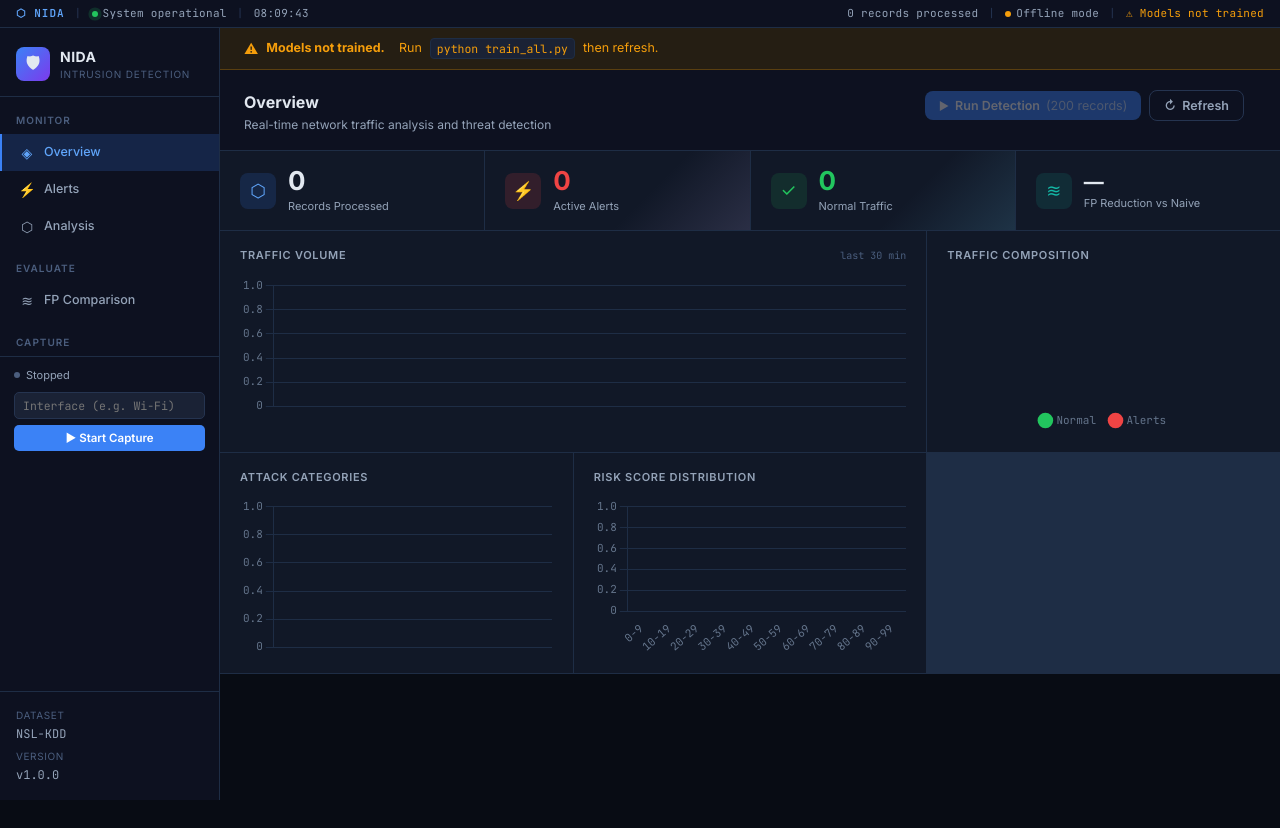
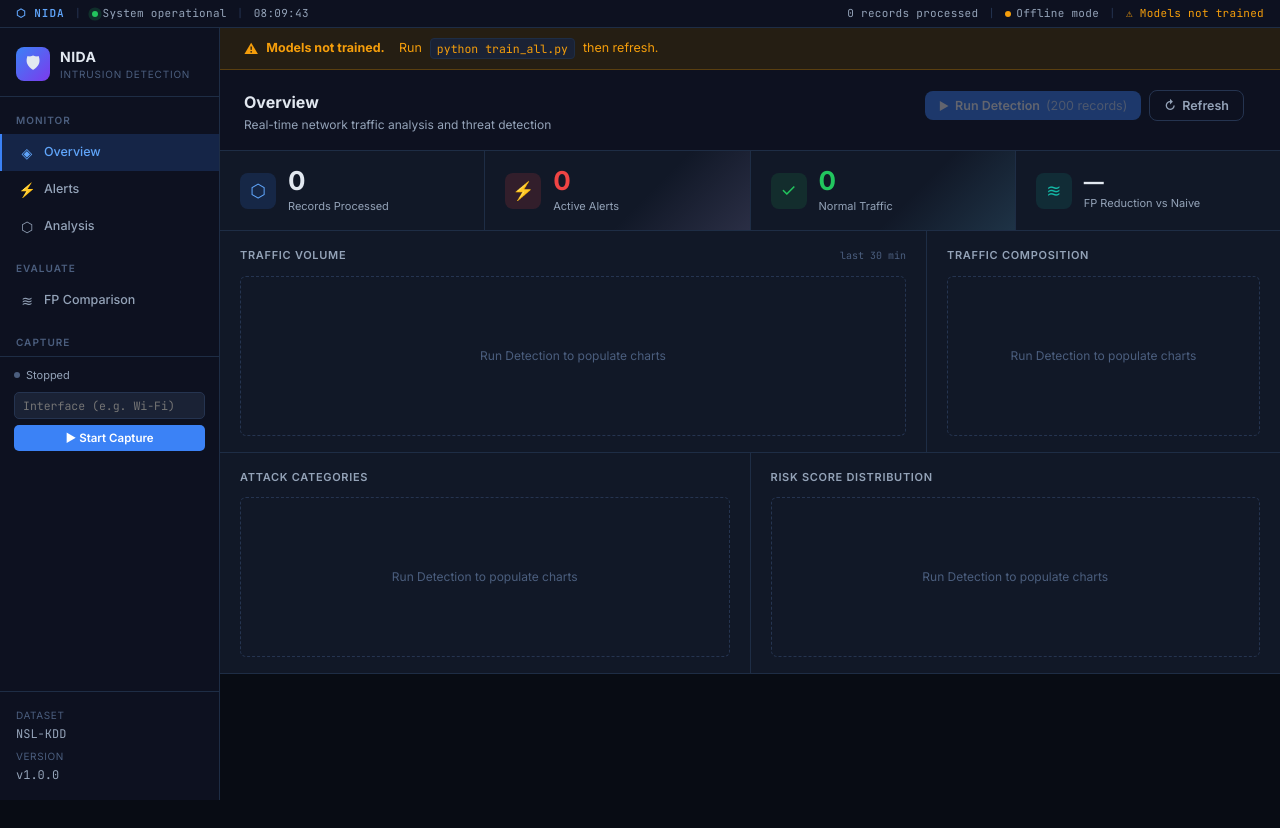
Before and after one commit to vikrammm24/ForgeAlumunusNetworkIntrusion, a Flask app: page / in a window 1280 px wide. Run offline with Flask 3, Linux system fonts and the light colour scheme; data that the repository does not hold is empty.

Commit message:
fix: chart grid layout (no phantom cell), KPI zeros, empty-state placeholders

```diff
--- a/static/css/style.css
+++ b/static/css/style.css
@@ -331,15 +331,23 @@ a { color: inherit; text-decoration: none; }
 /* =========================================================================
    CHARTS GRID
    ========================================================================= */
-.charts-grid {
+/* Row 1: 3 columns — Traffic Volume spans 2, Donut takes 1 */
+.charts-grid-top {
   display: grid;
-  grid-template-columns: repeat(3, 1fr);
+  grid-template-columns: 2fr 1fr;
+  gap: 1px;
+  background: var(--border);
+  border-bottom: 1px solid var(--border);
+}
+/* Row 2: exactly 2 equal columns — no phantom cell */
+.charts-grid-bottom {
+  display: grid;
+  grid-template-columns: 1fr 1fr;
   gap: 1px;
   background: var(--border);
   border-bottom: 1px solid var(--border);
 }
 .chart-card { background: var(--surface); padding: 16px 20px; min-width: 0; }
-.chart-card.span-2 { grid-column: span 2; }
 
 .chart-header {
   display: flex; justify-content: space-between; align-items: center;
@@ -354,7 +362,13 @@ a { color: inherit; text-decoration: none; }
 
 /* Fixed-height wrapper — Chart.js sizes to this, not the viewport */
 .chart-wrap { position: relative; height: 160px; width: 100%; }
-.chart-card.span-2 .chart-wrap { height: 140px; }
+
+/* Empty state shown before any detection run */
+.chart-empty {
+  height: 160px; display: flex; align-items: center; justify-content: center;
+  font-size: 12px; color: var(--text-3);
+  border: 1px dashed var(--border2); border-radius: 6px;
+}
 
 /* =========================================================================
    TABLE CARD
--- a/static/js/dashboard.js
+++ b/static/js/dashboard.js
@@ -41,7 +41,31 @@ let chartBar2, chartHistogram2;
 // the .chart-wrap container height set in CSS, not by the canvas aspect ratio.
 const BASE = { responsive: true, maintainAspectRatio: false };
 
+function showChartEmpty() {
+  ['chartVolume','chartDonut','chartBar','chartHistogram'].forEach(id => {
+    const wrap = document.getElementById(id)?.parentElement;
+    if (!wrap) return;
+    wrap.querySelector('canvas').style.display = 'none';
+    if (!wrap.querySelector('.chart-empty')) {
+      const div = document.createElement('div');
+      div.className = 'chart-empty';
+      div.textContent = 'Run Detection to populate charts';
+      wrap.appendChild(div);
+    }
+  });
+}
+
+function showChartCanvases() {
+  ['chartVolume','chartDonut','chartBar','chartHistogram'].forEach(id => {
+    const canvas = document.getElementById(id);
+    if (canvas) canvas.style.display = '';
+    const wrap = canvas?.parentElement;
+    wrap?.querySelector('.chart-empty')?.remove();
+  });
+}
+
 function buildCharts(stats) {
+  showChartCanvases();
   // Volume line
   if (chartVolume) chartVolume.destroy();
   chartVolume = new Chart(document.getElementById('chartVolume'), {
@@ -153,6 +177,11 @@ async function fetchStats() {
     if (stats.alerts > 0) {
       badge.textContent = stats.alerts;
       badge.classList.add('visible');
+    }
+
+    if (stats.total === 0) {
+      showChartEmpty();
+      return;
     }
 
     buildCharts(stats);
--- a/templates/dashboard.html
+++ b/templates/dashboard.html
@@ -130,23 +130,21 @@
           <div class="kpi-card">
             <div class="kpi-icon kpi-icon-blue">⬡</div>
             <div class="kpi-body">
-              <div class="kpi-value" id="stat-total">—</div>
+              <div class="kpi-value" id="stat-total">0</div>
               <div class="kpi-label">Records Processed</div>
             </div>
-            <div class="kpi-trend" id="kpi-total-trend"></div>
           </div>
           <div class="kpi-card kpi-danger">
             <div class="kpi-icon kpi-icon-red">⚡</div>
             <div class="kpi-body">
-              <div class="kpi-value" id="stat-alerts">—</div>
+              <div class="kpi-value" id="stat-alerts">0</div>
               <div class="kpi-label">Active Alerts</div>
             </div>
-            <div class="kpi-spark" id="kpi-alert-spark"></div>
           </div>
           <div class="kpi-card kpi-success">
             <div class="kpi-icon kpi-icon-green">✓</div>
             <div class="kpi-body">
-              <div class="kpi-value" id="stat-normal">—</div>
+              <div class="kpi-value" id="stat-normal">0</div>
               <div class="kpi-label">Normal Traffic</div>
             </div>
           </div>
@@ -159,8 +157,8 @@
           </div>
         </div>
 
-        <!-- Charts grid -->
-        <div class="charts-grid">
+        <!-- Charts grid: row 1 — Traffic Volume (wide) + Donut -->
+        <div class="charts-grid charts-grid-top">
           <div class="chart-card span-2">
             <div class="chart-header">
               <span class="chart-title">Traffic Volume</span>
@@ -174,6 +172,10 @@
             </div>
             <div class="chart-wrap"><canvas id="chartDonut"></canvas></div>
           </div>
+        </div>
+
+        <!-- Charts grid: row 2 — two equal columns -->
+        <div class="charts-grid charts-grid-bottom">
           <div class="chart-card">
             <div class="chart-header">
               <span class="chart-title">Attack Categories</span>
@@ -251,7 +253,7 @@
             Run detection on the Overview page to populate analysis charts.
           </div>
           <!-- Reuse the same charts, cloned by JS when this tab is active -->
-          <div class="charts-grid" id="analysis-charts-grid" style="margin-top:20px">
+          <div class="charts-grid-bottom" id="analysis-charts-grid" style="margin-top:20px">
             <div class="chart-card">
               <div class="chart-header"><span class="chart-title">Attack Categories (detail)</span></div>
               <div class="chart-wrap"><canvas id="chartBar2"></canvas></div>
```
